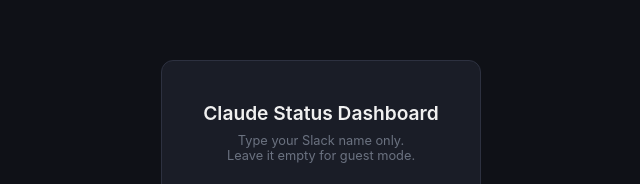
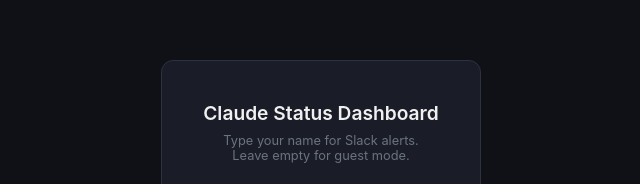
Before and after one commit to seonjunn/cldmon, a website: page public/index.html in a window 1280 px wide. Shown: the part 152-336 px from the top of the page, 319-959 px from the left. Drawn offline with nearby package versions, Linux system fonts and the light colour scheme; no server answers.

Commit message:
Tighten login hint copy

```diff
--- a/public/index.html
+++ b/public/index.html
@@ -11,7 +11,7 @@
   <div id="login-screen">
     <div class="login-box">
       <h2>Claude Status Dashboard</h2>
-      <p>Type your Slack name only.<br>Leave it empty for guest mode.</p>
+      <p>Type your name for Slack alerts.<br>Leave empty for guest mode.</p>
       <div id="login-form" role="group" aria-label="Slack member entry">
         <div class="login-input-wrap">
           <input type="text" id="slack-id-input" autocomplete="off" autocapitalize="off" spellcheck="false" inputmode="search" autofocus>
```
